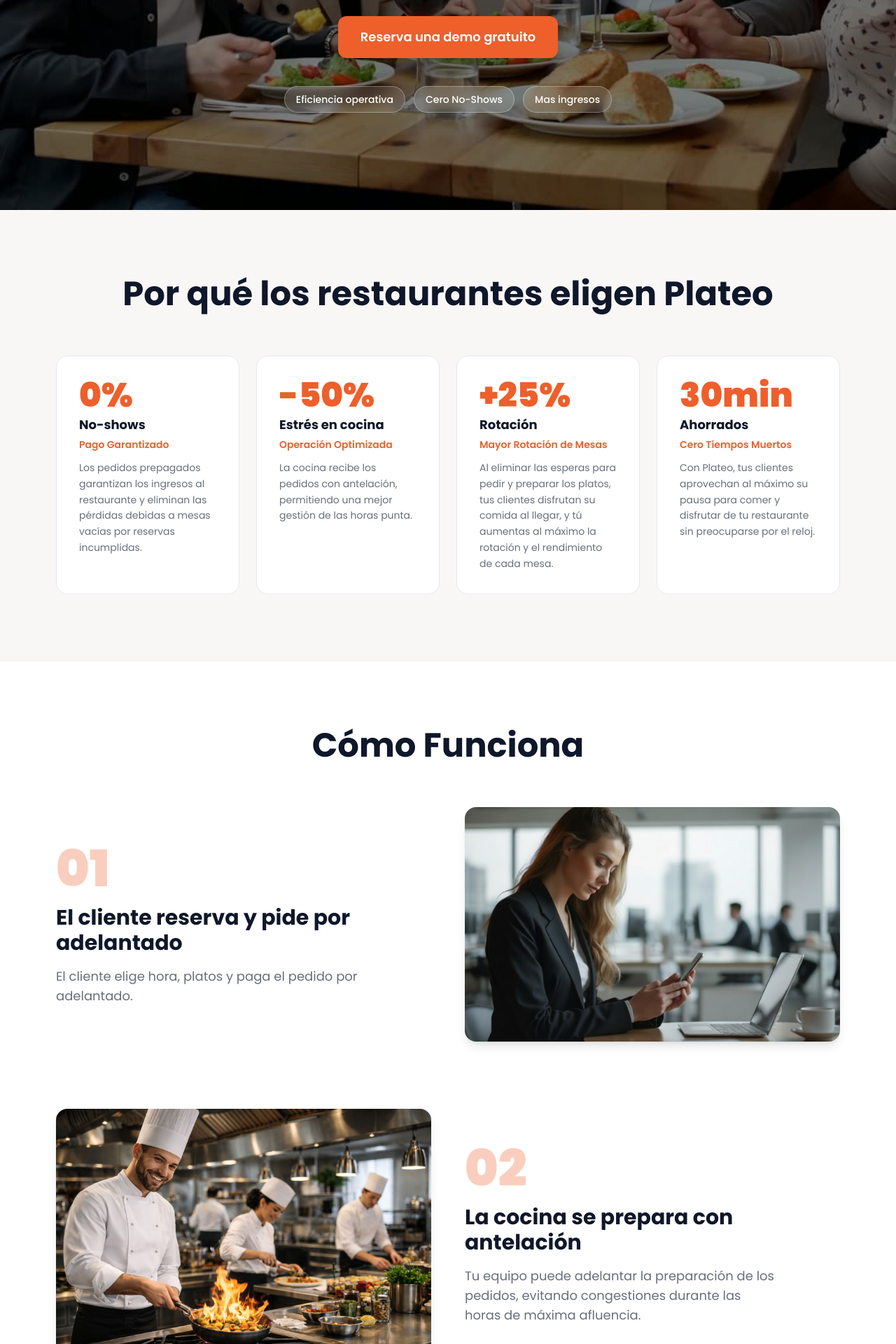
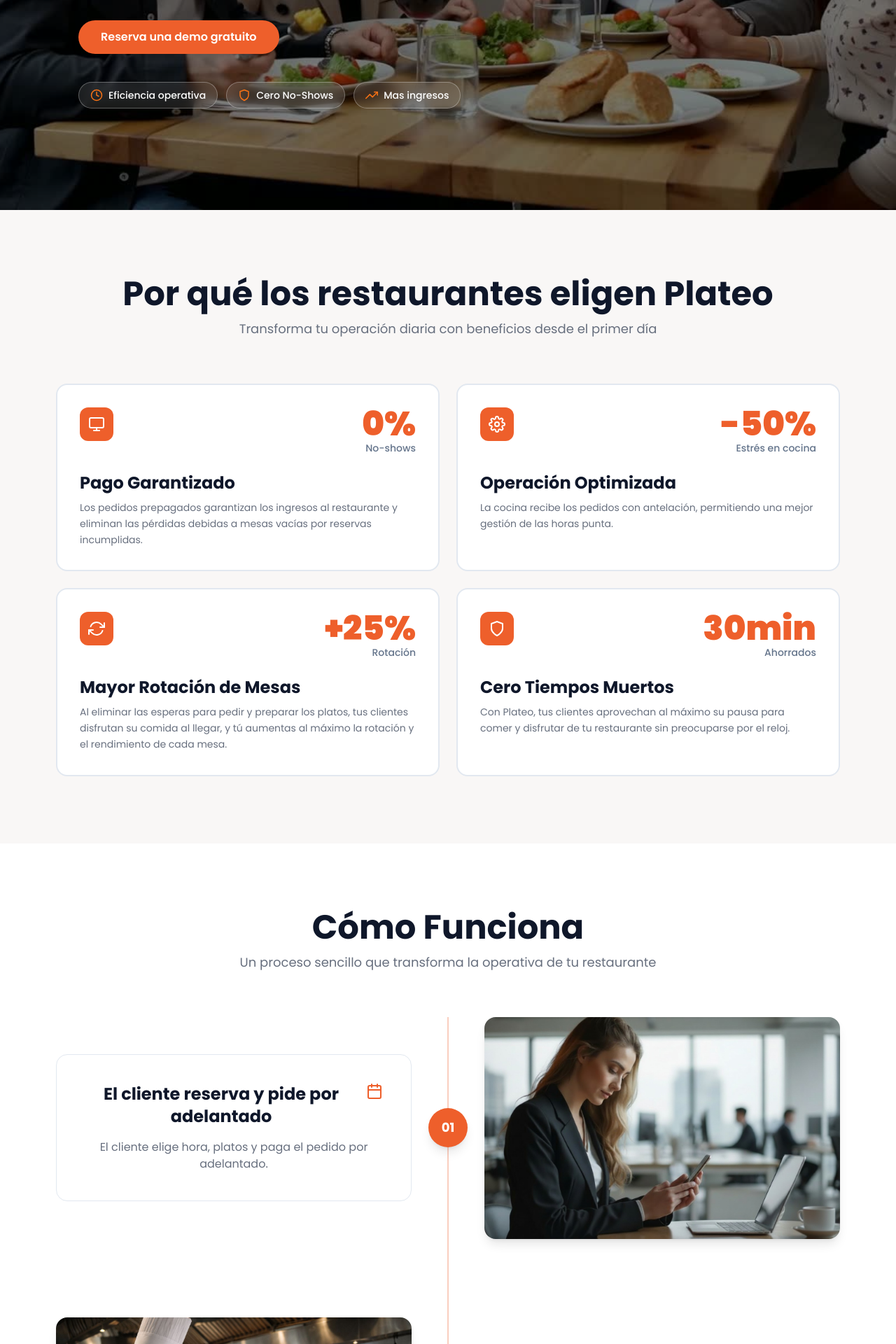
Before and after one commit to lucarino34-hub/Plateo-Web, a Next.js app: page /ManagerLanding in a window 1280 px wide. Shown: the part 500-2420 px from the top of the page at 70% size. Built offline with nearby package versions, Linux system fonts and the light colour scheme.

Commit message:
First edit

```diff
--- a/app/ManagerLanding/page.tsx
+++ b/app/ManagerLanding/page.tsx
@@ -64,6 +64,7 @@
     title: "Servicio Instantáneo",
     description:
       "Atiendes a tus clientes al llegar gracias a los pedidos anticipados y a una cocina preparada de antemano, para un servicio rápido y fluido.",
+    tags: ["Sin esperas", "Clientes felices"],
     icon: (
       <svg width="32" height="32" viewBox="0 0 24 24" fill="none" stroke="currentColor" strokeWidth="2" strokeLinecap="round" strokeLinejoin="round">
         <circle cx="12" cy="12" r="10" />
@@ -75,6 +76,7 @@
     title: "Menos Estrés para tu Equipo",
     description:
       "Tu equipo afronta las horas punta con menos estrés y un flujo de trabajo más ordenado.",
+    tags: ["Menos estrés"],
     icon: (
       <svg width="32" height="32" viewBox="0 0 24 24" fill="none" stroke="currentColor" strokeWidth="2" strokeLinecap="round" strokeLinejoin="round">
         <path d="M17 21v-2a4 4 0 0 0-4-4H5a4 4 0 0 0-4 4v2" />
@@ -88,6 +90,7 @@
     title: "Mayor Rotación de Mesas",
     description:
       "Plateo te permite atender a más clientes en el mismo tiempo, aumentando la rotación de las mesas.",
+    tags: ["+25% rotación", "Más ingresos"],
     icon: (
       <svg width="32" height="32" viewBox="0 0 24 24" fill="none" stroke="currentColor" strokeWidth="2" strokeLinecap="round" strokeLinejoin="round">
         <polyline points="23 4 23 10 17 10" />
@@ -100,6 +103,7 @@
     title: "Ingresos garantizados",
     description:
       "Las reservas prepagadas reducen a cero el riesgo de no-shows y garantizan ingresos seguros.",
+    tags: ["0% no-shows", "Cero pérdidas"],
     icon: (
       <svg width="32" height="32" viewBox="0 0 24 24" fill="none" stroke="currentColor" strokeWidth="2" strokeLinecap="round" strokeLinejoin="round">
         <line x1="12" y1="1" x2="12" y2="23" />
@@ -198,27 +202,33 @@
         />
         <div className="absolute inset-0 bg-black/50" />
 
-        <div className="relative z-10 flex flex-col items-center text-center px-4 py-20 max-w-4xl mx-auto">
-          <h1 className="font-poppins text-3xl sm:text-4xl md:text-5xl lg:text-6xl font-bold leading-tight text-white mb-6">
-            Convierte las horas punta en un servicio fluido y mas rentable
+        <div className="relative z-10 flex flex-col items-start text-left px-6 md:px-20 lg:px-28 py-20 w-full">
+          <h1 className="font-poppins text-3xl sm:text-4xl md:text-5xl lg:text-6xl font-bold leading-loose tracking-wide text-white mb-6 max-w-3xl">
+            Convierte las horas punta en un{" "}
+            <span className="text-[hsl(var(--primary))]">servicio fluido y mas rentable</span>
           </h1>
           <p className="text-white/80 text-base sm:text-lg md:text-xl max-w-2xl mb-8">
             Con Plateo, tus clientes reservan la mesa, piden y pagan por adelantado; tú optimizas el servicio, aumentas la rotación de mesas y elevas los ingresos de forma sencilla y segura.
           </p>
           <a
             href="#contacto"
-            className="bg-[hsl(var(--primary))] text-white font-semibold px-8 py-4 rounded-xl shadow-lg hover:opacity-90 active:scale-95 transition-all duration-150 text-lg mb-10"
+            className="bg-[hsl(var(--primary))] text-white font-semibold px-8 py-3 rounded-full shadow-lg hover:opacity-90 active:scale-95 transition-all duration-150 text-base mb-10"
           >
             Reserva una demo gratuito
           </a>
 
-          <div className="flex flex-wrap justify-center gap-3">
-            {["Eficiencia operativa", "Cero No-Shows", "Mas ingresos"].map((badge) => (
+          <div className="flex flex-wrap gap-3">
+            {[
+              { label: "Eficiencia operativa", icon: <svg width="18" height="18" viewBox="0 0 24 24" fill="none" stroke="#F97316" strokeWidth="2" strokeLinecap="round" strokeLinejoin="round"><circle cx="12" cy="12" r="10" /><polyline points="12 6 12 12 16 14" /></svg> },
+              { label: "Cero No-Shows", icon: <svg width="18" height="18" viewBox="0 0 24 24" fill="none" stroke="#F97316" strokeWidth="2" strokeLinecap="round" strokeLinejoin="round"><path d="M12 22s8-4 8-10V5l-8-3-8 3v7c0 6 8 10 8 10z" /></svg> },
+              { label: "Mas ingresos", icon: <svg width="18" height="18" viewBox="0 0 24 24" fill="none" stroke="#F97316" strokeWidth="2" strokeLinecap="round" strokeLinejoin="round"><polyline points="23 6 13.5 15.5 8.5 10.5 1 18" /><polyline points="17 6 23 6 23 12" /></svg> },
+            ].map((badge) => (
               <span
-                key={badge}
-                className="bg-white/15 backdrop-blur border border-white/30 text-white text-sm font-medium px-4 py-2 rounded-full"
+                key={badge.label}
+                className="bg-white/10 backdrop-blur border border-white/30 text-white text-sm font-medium px-4 py-2 rounded-full flex items-center gap-2"
               >
-                {badge}
+                {badge.icon}
+                {badge.label}
               </span>
             ))}
           </div>
@@ -228,55 +238,94 @@
       {/* ── Why Restaurants Choose Plateo ── */}
       <section id="desafios" className="py-16 md:py-24 bg-[hsl(var(--background))]">
         <div className="max-w-6xl mx-auto px-4">
-          <h2 className="font-poppins text-3xl sm:text-4xl md:text-5xl font-bold text-center text-slate-900 mb-12 md:mb-16">
+          <h2 className="font-poppins text-3xl sm:text-4xl md:text-5xl font-bold text-center text-slate-900 mb-3">
             Por qué los restaurantes eligen Plateo
           </h2>
-          <div className="grid grid-cols-1 sm:grid-cols-2 lg:grid-cols-4 gap-6">
-            {metricCards.map((card) => (
+          <p className="text-center text-muted-foreground text-base md:text-lg mb-12 md:mb-16">
+            Transforma tu operación diaria con beneficios desde el primer día
+          </p>
+          <div className="grid grid-cols-1 sm:grid-cols-2 gap-6">
+            {metricCards.map((card, i) => {
+              const icons = [
+                <svg key="0" width="24" height="24" viewBox="0 0 24 24" fill="none" stroke="white" strokeWidth="2" strokeLinecap="round" strokeLinejoin="round"><rect x="2" y="3" width="20" height="14" rx="2" /><line x1="8" y1="21" x2="16" y2="21" /><line x1="12" y1="17" x2="12" y2="21" /></svg>,
+                <svg key="1" width="24" height="24" viewBox="0 0 24 24" fill="none" stroke="white" strokeWidth="2" strokeLinecap="round" strokeLinejoin="round"><circle cx="12" cy="12" r="3" /><path d="M19.4 15a1.65 1.65 0 0 0 .33 1.82l.06.06a2 2 0 0 1-2.83 2.83l-.06-.06a1.65 1.65 0 0 0-1.82-.33 1.65 1.65 0 0 0-1 1.51V21a2 2 0 0 1-4 0v-.09A1.65 1.65 0 0 0 9 19.4a1.65 1.65 0 0 0-1.82.33l-.06.06a2 2 0 0 1-2.83-2.83l.06-.06A1.65 1.65 0 0 0 4.68 15a1.65 1.65 0 0 0-1.51-1H3a2 2 0 0 1 0-4h.09A1.65 1.65 0 0 0 4.6 9a1.65 1.65 0 0 0-.33-1.82l-.06-.06a2 2 0 0 1 2.83-2.83l.06.06A1.65 1.65 0 0 0 9 4.68a1.65 1.65 0 0 0 1-1.51V3a2 2 0 0 1 4 0v.09a1.65 1.65 0 0 0 1 1.51 1.65 1.65 0 0 0 1.82-.33l.06-.06a2 2 0 0 1 2.83 2.83l-.06.06A1.65 1.65 0 0 0 19.4 9a1.65 1.65 0 0 0 1.51 1H21a2 2 0 0 1 0 4h-.09a1.65 1.65 0 0 0-1.51 1z" /></svg>,
+                <svg key="2" width="24" height="24" viewBox="0 0 24 24" fill="none" stroke="white" strokeWidth="2" strokeLinecap="round" strokeLinejoin="round"><polyline points="23 4 23 10 17 10" /><polyline points="1 20 1 14 7 14" /><path d="M3.51 9a9 9 0 0 1 14.85-3.36L23 10M1 14l4.64 4.36A9 9 0 0 0 20.49 15" /></svg>,
+                <svg key="3" width="24" height="24" viewBox="0 0 24 24" fill="none" stroke="white" strokeWidth="2" strokeLinecap="round" strokeLinejoin="round"><path d="M12 22s8-4 8-10V5l-8-3-8 3v7c0 6 8 10 8 10z" /></svg>,
+              ];
+              return (
                 <div
                   key={card.metric}
-                className="bg-white rounded-2xl p-6 md:p-8 border border-slate-200 hover:shadow-lg transition-shadow duration-300"
+                  className="group bg-white rounded-2xl p-6 md:p-8 border-2 border-slate-200 hover:border-[hsl(var(--primary))] hover:shadow-[0_8px_30px_rgba(249,115,22,0.15)] transition-all duration-300"
                 >
-                <div className="text-[hsl(var(--primary))] font-poppins text-4xl md:text-5xl font-black mb-1">
+                  <div className="flex items-start justify-between mb-6">
+                    <div className="w-12 h-12 rounded-xl bg-[hsl(var(--primary))] flex items-center justify-center">
+                      {icons[i]}
+                    </div>
+                    <div className="text-right">
+                      <div className="text-[hsl(var(--primary))] font-poppins text-4xl md:text-5xl font-black leading-none">
                         {card.metric}
                       </div>
-                <div className="text-slate-900 font-bold text-lg mb-1">{card.label}</div>
-                <div className="text-[hsl(var(--primary))] font-semibold text-sm mb-3">
-                  {card.subtitle}
+                      <div className="text-slate-500 text-sm font-medium">{card.label}</div>
                     </div>
+                  </div>
+                  <h3 className="text-slate-900 font-bold text-xl md:text-2xl mb-2 group-hover:text-[hsl(var(--primary))] transition-colors duration-300">{card.subtitle}</h3>
                   <p className="text-muted-foreground text-sm leading-relaxed">
                     {card.description}
                   </p>
                 </div>
-            ))}
+              );
+            })}
           </div>
         </div>
       </section>
 
       {/* ── Cómo Funciona ── */}
-      <section id="solucion" className="py-16 md:py-24 bg-white">
+      <section id="solucion" className="pt-16 md:pt-24 pb-32 md:pb-44 bg-white">
         <div className="max-w-6xl mx-auto px-4">
-          <h2 className="font-poppins text-3xl sm:text-4xl md:text-5xl font-bold text-center text-slate-900 mb-12 md:mb-16">
+          <h2 className="font-poppins text-3xl sm:text-4xl md:text-5xl font-bold text-center text-slate-900 mb-3">
             Cómo Funciona
           </h2>
-          <div className="flex flex-col gap-16 md:gap-24">
-            {steps.map((step, i) => (
+          <p className="text-center text-muted-foreground text-base md:text-lg mb-12 md:mb-16">
+            Un proceso sencillo que transforma la operativa de tu restaurante
+          </p>
+          <div className="relative flex flex-col gap-20 md:gap-28">
+            {/* Vertical connecting line */}
+            <div className="hidden md:block absolute left-1/2 top-0 bottom-0 w-0.5 bg-[hsl(var(--primary))]/30 -translate-x-1/2" />
+            {steps.map((step, i) => {
+              const stepIcons = [
+                <svg key="0" width="24" height="24" viewBox="0 0 24 24" fill="none" stroke="hsl(var(--primary))" strokeWidth="2" strokeLinecap="round" strokeLinejoin="round"><rect x="3" y="4" width="18" height="18" rx="2" /><line x1="16" y1="2" x2="16" y2="6" /><line x1="8" y1="2" x2="8" y2="6" /><line x1="3" y1="10" x2="21" y2="10" /></svg>,
+                <svg key="1" width="24" height="24" viewBox="0 0 24 24" fill="none" stroke="hsl(var(--primary))" strokeWidth="2" strokeLinecap="round" strokeLinejoin="round"><path d="M6 2L3 6v14a2 2 0 0 0 2 2h14a2 2 0 0 0 2-2V6l-3-4z" /><line x1="3" y1="6" x2="21" y2="6" /><path d="M16 10a4 4 0 0 1-8 0" /></svg>,
+                <svg key="2" width="24" height="24" viewBox="0 0 24 24" fill="none" stroke="hsl(var(--primary))" strokeWidth="2" strokeLinecap="round" strokeLinejoin="round"><polyline points="23 6 13.5 15.5 8.5 10.5 1 18" /><polyline points="17 6 23 6 23 12" /></svg>,
+              ];
+              return (
                 <div
                   key={step.number}
-                className={`flex flex-col ${i % 2 === 0 ? "md:flex-row" : "md:flex-row-reverse"} items-center gap-8 md:gap-12`}
+                  className={`relative flex flex-col ${i % 2 === 0 ? "md:flex-row" : "md:flex-row-reverse"} items-center gap-0 md:gap-0`}
                 >
-                <div className="flex-1">
-                  <div className="text-[hsl(var(--primary))] font-poppins text-6xl md:text-7xl font-black mb-4 opacity-30">
-                    {step.number}
-                  </div>
-                  <h3 className="font-poppins text-2xl md:text-3xl font-bold text-slate-900 mb-4">
+                  {/* Text card */}
+                  <div className="flex-1 z-10">
+                    <div className="group bg-white rounded-2xl border border-slate-200 p-8 md:p-10 text-center hover:shadow-lg transition-all duration-300">
+                      <div className="flex items-start justify-between mb-4">
+                        <h3 className="font-poppins text-xl md:text-2xl font-bold text-slate-900 group-hover:text-[hsl(var(--primary))] transition-colors duration-300 leading-tight flex-1">
                           {step.title}
                         </h3>
-                  <p className="text-muted-foreground text-base md:text-lg leading-relaxed max-w-md">
+                        <div className="ml-3 flex-shrink-0">{stepIcons[i]}</div>
+                      </div>
+                      <p className="text-muted-foreground text-sm md:text-base leading-relaxed">
                         {step.description}
                       </p>
                     </div>
-                <div className="flex-1 w-full">
+                  </div>
+
+                  {/* Step number circle */}
+                  <div className="relative z-20 -my-4 md:my-0 md:mx-6 flex-shrink-0">
+                    <div className="w-14 h-14 rounded-full bg-[hsl(var(--primary))] flex items-center justify-center shadow-lg">
+                      <span className="text-white font-poppins font-bold text-lg">{step.number}</span>
+                    </div>
+                  </div>
+
+                  {/* Image */}
+                  <div className="flex-1 z-10">
                     <div className="rounded-2xl overflow-hidden shadow-lg">
                       <Image
                         src={step.image}
@@ -288,38 +337,79 @@
                     </div>
                   </div>
                 </div>
-            ))}
+              );
+            })}
           </div>
         </div>
       </section>
 
       {/* ── Competitive Advantages ── */}
-      <section id="beneficios" className="py-16 md:py-24 bg-[hsl(var(--background))]">
+      <section id="beneficios" className="relative bg-[#1a1a2e] pt-16 md:pt-24 pb-16 md:pb-24">
+        {/* Wavy top transition */}
+        <div className="absolute left-0 right-0 bottom-full">
+          <svg viewBox="0 0 1440 150" preserveAspectRatio="none" xmlns="http://www.w3.org/2000/svg" className="w-full block h-[100px] md:h-[150px]">
+            <path
+              d="M0,75 C360,110 720,15 1080,60 C1260,80 1380,40 1440,55 L1440,150 L0,150 Z"
+              fill="#1a1a2e"
+            />
+          </svg>
+        </div>
+
         <div className="max-w-6xl mx-auto px-4">
-          <h2 className="font-poppins text-3xl sm:text-4xl md:text-5xl font-bold text-center text-slate-900 mb-12 md:mb-16">
-            Marca la diferencia con Plateo
+          <div className="flex justify-center mb-6">
+            <span className="border border-[hsl(var(--primary))] text-[hsl(var(--primary))] text-xs font-semibold uppercase tracking-widest px-5 py-2 rounded-full">
+              Ventajas Competitivas
+            </span>
+          </div>
+          <h2 className="font-poppins text-3xl sm:text-4xl md:text-5xl font-bold text-center text-white mb-3">
+            Marca la diferencia con<br />
+            <span className="text-[hsl(var(--primary))]">Plateo</span>
           </h2>
-          <div className="grid grid-cols-1 sm:grid-cols-2 gap-6">
+          <p className="text-center text-white/60 text-base md:text-lg mb-12 md:mb-16">
+            Optimiza tu servicio con pedidos anticipados y preparación previsible
+          </p>
+          <div className="grid grid-cols-1 sm:grid-cols-2 lg:grid-cols-4 gap-6">
             {advantages.map((adv) => (
               <div
                 key={adv.title}
-                className="bg-white rounded-2xl p-6 md:p-8 border border-slate-200 hover:shadow-lg transition-shadow duration-300"
+                className="group bg-white/10 backdrop-blur rounded-2xl p-6 md:p-8 border border-white/10 hover:bg-white hover:border-white hover:shadow-xl transition-all duration-300"
               >
-                <div className="text-[hsl(var(--primary))] mb-4">{adv.icon}</div>
-                <h3 className="font-bold text-xl md:text-2xl text-slate-900 mb-3">
+                <div className="w-12 h-12 rounded-full bg-[hsl(var(--primary))] flex items-center justify-center mb-5 text-white">{adv.icon}</div>
+                <h3 className="font-bold text-lg md:text-xl text-white group-hover:text-[hsl(var(--primary))] mb-3 transition-colors duration-300">
                   {adv.title}
                 </h3>
-                <p className="text-muted-foreground text-sm md:text-base leading-relaxed">
+                <p className="text-white/60 group-hover:text-slate-600 text-sm leading-relaxed mb-4 transition-colors duration-300">
                   {adv.description}
                 </p>
+                <div className="flex flex-wrap gap-2 mt-auto">
+                  {adv.tags.map((tag) => (
+                    <span
+                      key={tag}
+                      className="flex items-center gap-1.5 text-xs font-medium px-3 py-1.5 rounded-full border border-[hsl(var(--primary))]/40 bg-[hsl(var(--primary))]/10 text-[hsl(var(--primary))] group-hover:border-transparent group-hover:bg-[hsl(var(--primary))]/15 transition-all duration-300"
+                    >
+                      <svg className="w-3.5 h-3.5 shrink-0" viewBox="0 0 20 20" fill="currentColor"><path fillRule="evenodd" d="M10 18a8 8 0 100-16 8 8 0 000 16zm3.707-9.293a1 1 0 00-1.414-1.414L9 10.586 7.707 9.293a1 1 0 00-1.414 1.414l2 2a1 1 0 001.414 0l4-4z" clipRule="evenodd" /></svg>
+                      {tag}
+                    </span>
+                  ))}
+                </div>
               </div>
             ))}
           </div>
         </div>
+
+        {/* Wavy bottom transition */}
+        <div className="absolute left-0 right-0 top-full -mt-px">
+          <svg viewBox="0 0 1440 150" preserveAspectRatio="none" xmlns="http://www.w3.org/2000/svg" className="w-full block h-[100px] md:h-[150px]">
+            <path
+              d="M0,0 L1440,0 L1440,75 C1080,110 720,15 360,60 C180,80 60,40 0,55 Z"
+              fill="#1a1a2e"
+            />
+          </svg>
+        </div>
       </section>
 
       {/* ── Contact Section ── */}
-      <section id="contacto" className="py-16 md:py-24 bg-[#165132]">
+      <section id="contacto" className="pt-32 md:pt-44 pb-16 md:pb-24 bg-[hsl(var(--primary))]">
         <div className="max-w-6xl mx-auto px-4">
           <h2 className="font-poppins text-3xl sm:text-4xl md:text-5xl font-bold text-center text-white mb-4">
             Optimiza tu servicio. ¡Contáctanos!
```
Lines whose indentation alone changed are shown as unchanged.
